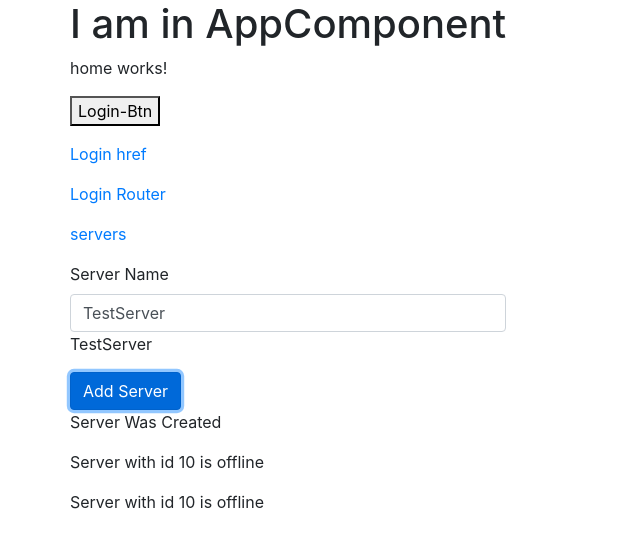
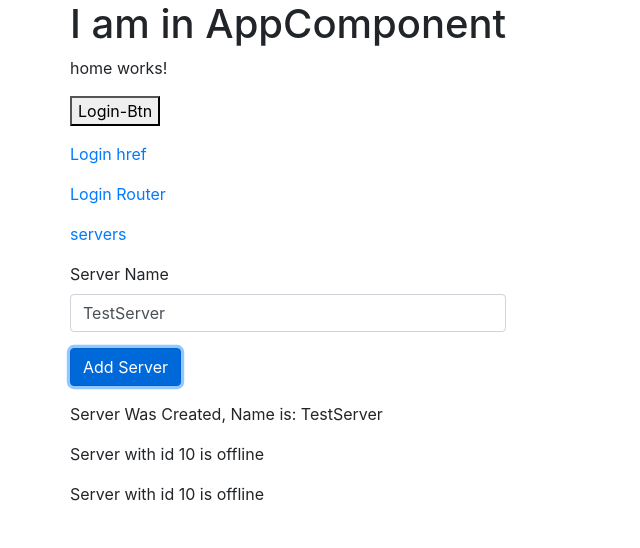
Before and after one commit to sujeetsarkar/AngularDemo, an Angular app: page /home in a window 1280 px wide. Both pictures are taken after a click on the button "Add Server". Shown: the top 548 px of the page, without its empty margins (0-640 px from the left). Built offline with nearby package versions, Linux system fonts and the light colour scheme.

Commit message:
ngIf structural directive

```diff
--- a/src/app/components/servers/servers.component.html
+++ b/src/app/components/servers/servers.component.html
@@ -2,13 +2,18 @@
 <!-- <p>
 <input type="text" class="form-control" (input)="onUpdateServerName($event)">
 </p> -->
+<p>
 <input type="text" class="form-control" [(ngModel)]="serverName">
-<p>{{serverName}}</p>
-<button class="btn btn-primary"
-        [disabled]="!allowNewServers"
-        (click)="onCreateServer()">Add Server</button>
+</p>
+<!-- <p>{{serverName}}</p> -->
+<p>
+    <button class="btn btn-primary"
+            [disabled]="!allowNewServers"
+            (click)="onCreateServer()">Add Server</button>
+</p>
 <!-- <p>{{allowNewServers}}</p>
 <p [innerText]="allowNewServers"></p> -->
-<p>{{ serverCreationStatus }}</p>
+<!-- <p>{{ serverCreationStatus }}</p> -->
+<p *ngIf="serverCreated">Server Was Created, Name is: {{serverName}}</p>
 <app-server></app-server>
 <app-server></app-server>
--- a/src/app/components/servers/servers.component.ts
+++ b/src/app/components/servers/servers.component.ts
@@ -12,6 +12,7 @@
   allowNewServers = false;
   serverCreationStatus = "No Server Was Created";
   serverName = 'TestServer';
+  serverCreated = false;
   constructor() {
     setTimeout(() => {
       this.allowNewServers = true;
@@ -19,6 +20,7 @@
   }
 
   onCreateServer() {
+    this.serverCreated = true;
     this.serverCreationStatus = "Server Was Created";
   }
 
```
